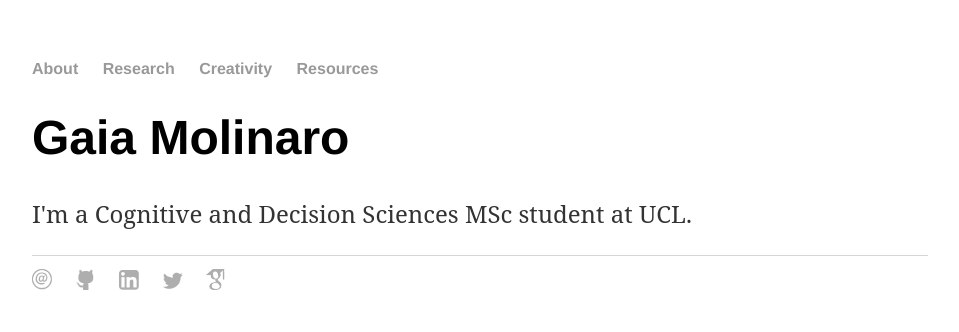
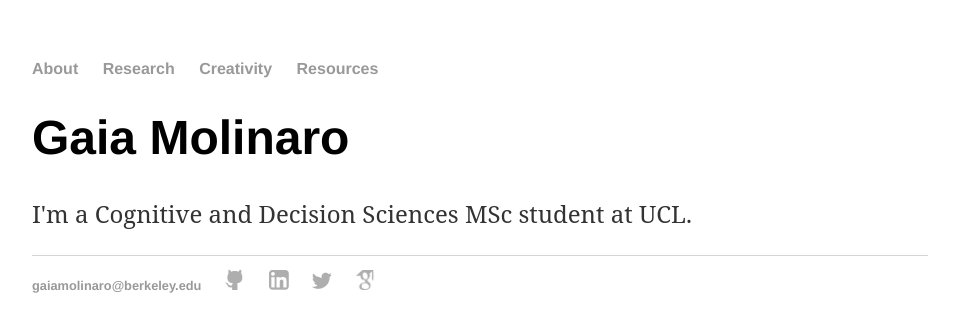
Before and after one commit to gaiamolinaro/gaiamolinaro.github.io, a Jekyll site: the page built from index.html, in a window 1280 px wide. Shown: the top 332 px of the page, without its empty margins (160-1119 px from the left). Built offline with Jekyll 4.4.1, drawn with Linux system fonts in a browser that asks for light colours.

Commit message:
Update default.html

```diff
--- a/_layouts/default.html
+++ b/_layouts/default.html
@@ -21,11 +21,11 @@
 			</div><!-- /.container -->
 			<footer>
 	    		<ul>
-	        		<li><a href="mailto:gaiamolinaro@berkeley.edu"><img src="logos/email_logo.png" alt="email" width="20"></a></li>
+	        		<li><a href="mailto:gaiamolinaro@berkeley.edu">gaiamolinaro@berkeley.edu</a></li>
 	        		<li><a href="https://github.com/gaiamolinaro"><img src="logos/github_logo.png" alt="github" width="20"></a></li>
 				<li><a href="https://www.linkedin.com/in/gaiamolinaro/"><img src="logos/linkedin_logo.png" alt="linkedin" width="20"></a></li>
 				<li><a href="https://twitter.com/gaia_molinaro"><img src="logos/twitter_logo.png" alt="twitter" width="20"></a></li>
-				<li><a href="https://scholar.google.com/citations?user=fQnpU6IAAAAJ&hl=en&oi=ao"><img src="logos/gscholar_logo.png" alt="google scholar" width="20"></a></li>
+				<li><a href="https://scholar.google.com/citations?user=fQnpU6IAAAAJ&hl=en&oi=ao"><img src="logos/gscholar_logo.png" alt="google scholar" height="20"></a></li>
 				</ul>
 			</footer>
 		</body>
```
